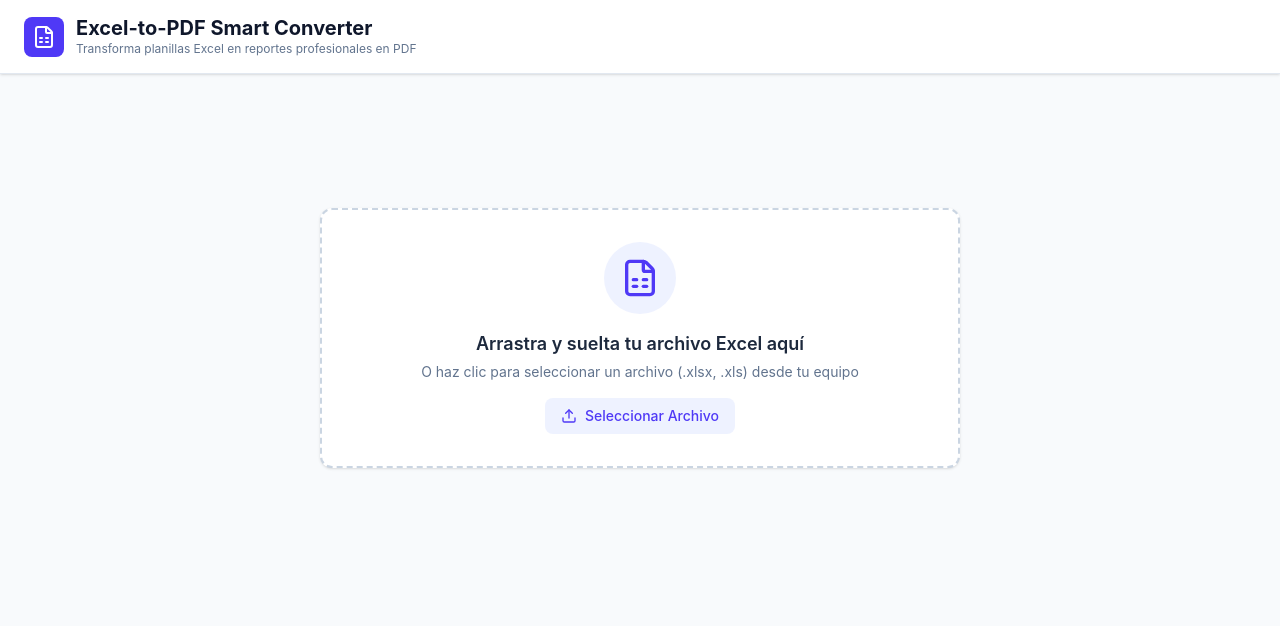
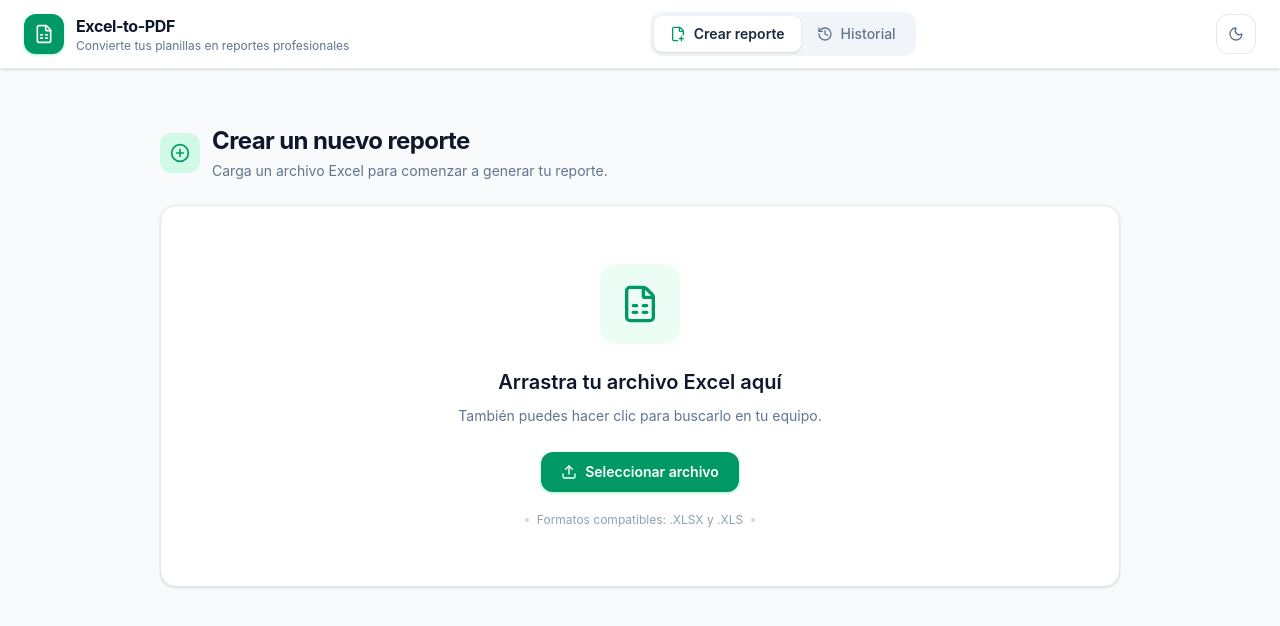
Before and after one commit to MatiRaimondi1/Excel-to-Report-Smart, a React (Vite) app: page / in a window 1280 px wide. Shown: the top 626 px of the page. Built offline with nearby package versions, Linux system fonts and the light colour scheme.

Commit message:
Updated UI

```diff
--- a/src/App.jsx
+++ b/src/App.jsx
@@ -3,8 +3,10 @@ import { DataProvider, useData } from "./context/DataContext";
 import FileUpload from "./components/FileUpload";
 import DataExplorer from "./components/DataExplorer";
 import {
+  FilePlusCorner,
   FileSpreadsheet,
-  RefreshCw,
+  Moon,
+  RotateCcwClock,
 } from "lucide-react";
 
 function MainContent() {
@@ -13,33 +15,85 @@ function MainContent() {
   return (
     <main className="min-h-screen bg-slate-50 text-slate-800 flex flex-col">
       {/* Header */}
-      <header className="bg-white border-b border-slate-200 px-6 py-4 shadow-sm sticky top-0 z-20">
-        <div className="max-w-7xl mx-auto flex items-center justify-between">
-          <div className="flex items-center gap-3">
-            <div className="p-2 bg-indigo-600 text-white rounded-lg">
-              <FileSpreadsheet className="w-6 h-6" />
+      <header className="sticky top-0 z-20 border-b border-slate-200/80 bg-white/95 px-4 py-3 shadow-sm backdrop-blur-md sm:px-6">
+        <div className="mx-auto flex max-w-7xl items-center justify-between gap-6">
+          {/* Brand */}
+          <div className="flex min-w-0 items-center gap-3">
+            <div className="flex h-10 w-10 shrink-0 items-center justify-center rounded-xl bg-emerald-600 text-white shadow-sm shadow-emerald-200">
+              <FileSpreadsheet className="h-5 w-5" />
             </div>
-            <div>
-              <h1 className="text-xl font-bold text-slate-900 leading-tight">
-                Excel-to-PDF Smart Converter
+
+            <div className="min-w-0">
+              <h1 className="truncate text-[15px] font-bold tracking-tight text-slate-900 sm:text-base">
+                Excel-to-PDF
               </h1>
-              <p className="text-xs text-slate-500">
-                {fileName
-                  ? `Archivo: ${fileName}`
-                  : "Transforma planillas Excel en reportes profesionales en PDF"}
+
+              <p className="hidden max-w-md truncate text-xs text-slate-500 sm:block">
+                Convierte tus planillas en reportes profesionales
               </p>
             </div>
           </div>
 
-          {rawData && (
+          {/* Navigation */}
+          <nav className="hidden items-center rounded-xl bg-slate-100 p-1 md:flex">
             <button
-              onClick={resetData}
-              className="inline-flex items-center gap-2 px-3 py-1.5 text-sm font-medium text-slate-600 hover:text-slate-900 bg-slate-100 hover:bg-slate-200 rounded-lg transition-colors"
+              className="
+          inline-flex items-center gap-2 rounded-lg
+          bg-white px-4 py-2
+          text-sm font-semibold text-slate-800
+          shadow-sm
+          transition-all duration-200
+        "
             >
-              <RefreshCw className="w-4 h-4" />
-              Cargar otro archivo
+              <FilePlusCorner className="h-4 w-4 text-emerald-600" />
+              Crear reporte
             </button>
-          )}
+
+            <button
+              className="
+          inline-flex items-center gap-2 rounded-lg
+          px-4 py-2
+          text-sm font-medium text-slate-500
+          transition-all duration-200
+          hover:bg-white/70 hover:text-slate-800
+        "
+            >
+              <RotateCcwClock className="h-4 w-4" />
+              Historial
+            </button>
+          </nav>
+
+          {/* Actions */}
+          <div className="flex shrink-0 items-center gap-2">
+            {fileName && (
+              <div className="hidden items-center gap-2 rounded-lg border border-emerald-100 bg-emerald-50 px-3 py-2 lg:flex">
+                <span className="h-2 w-2 rounded-full bg-emerald-500" />
+
+                <span className="max-w-[180px] truncate text-xs font-medium text-emerald-700">
+                  {fileName}
+                </span>
+              </div>
+            )}
+
+            <button
+              type="button"
+              aria-label="Cambiar tema"
+              className="
+          flex h-10 w-10 items-center justify-center
+          rounded-xl border border-slate-200
+          bg-white text-slate-500
+          transition-all duration-200
+          hover:border-slate-300
+          hover:bg-slate-50
+          hover:text-slate-800
+          focus:outline-none
+          focus:ring-2
+          focus:ring-emerald-500/30
+        "
+            >
+              <Moon className="h-4 w-4" />
+            </button>
+          </div>
         </div>
       </header>
 
--- a/src/components/FileUpload.jsx
+++ b/src/components/FileUpload.jsx
@@ -1,96 +1,235 @@
-import React, { useState, useRef } from "react";
+import React, { useRef, useState } from "react";
 import { useData } from "../context/DataContext";
-import { Upload, FileSpreadsheet, AlertCircle, Loader2 } from "lucide-react";
+import {
+  Upload,
+  FileSpreadsheet,
+  AlertCircle,
+  Loader2,
+  PlusCircle,
+  CheckCircle2,
+} from "lucide-react";
 
 export default function FileUpload() {
   const { processFile, isLoading, error } = useData();
+
   const [isDragging, setIsDragging] = useState(false);
   const fileInputRef = useRef(null);
 
   const handleDragOver = (e) => {
     e.preventDefault();
     e.stopPropagation();
+
+    if (!isLoading) {
       setIsDragging(true);
+    }
   };
 
   const handleDragLeave = (e) => {
     e.preventDefault();
     e.stopPropagation();
+
     setIsDragging(false);
   };
 
   const handleDrop = (e) => {
     e.preventDefault();
     e.stopPropagation();
+
     setIsDragging(false);
 
+    if (isLoading) return;
+
     const files = e.dataTransfer.files;
-    if (files && files.length > 0) {
+
+    if (files?.length > 0) {
       processFile(files[0]);
     }
   };
 
   const handleFileChange = (e) => {
     const files = e.target.files;
-    if (files && files.length > 0) {
+
+    if (files?.length > 0) {
       processFile(files[0]);
+    }
+
+    e.target.value = "";
+  };
+
+  const handleKeyDown = (e) => {
+    if ((e.key === "Enter" || e.key === " ") && !isLoading) {
+      e.preventDefault();
+      fileInputRef.current?.click();
     }
   };
 
   return (
-    <div className="w-full max-w-2xl mx-auto my-8 p-4">
+    <section className="w-full max-w-5xl mx-auto px-4 py-8 sm:px-6 lg:px-8">
+      {/* Header */}
+      <div className="mb-6">
+        <div className="flex items-center gap-3">
+          <div className="flex h-10 w-10 items-center justify-center rounded-xl bg-emerald-100 text-emerald-600">
+            <PlusCircle className="h-5 w-5" />
+          </div>
+
+          <div>
+            <h2 className="text-xl font-bold tracking-tight text-slate-900 sm:text-2xl">
+              Crear un nuevo reporte
+            </h2>
+
+            <p className="mt-1 text-sm text-slate-500">
+              Carga un archivo Excel para comenzar a generar tu reporte.
+            </p>
+          </div>
+        </div>
+      </div>
+
+      {/* Upload Card */}
       <div
+        role="button"
+        tabIndex={isLoading ? -1 : 0}
+        aria-disabled={isLoading}
+        aria-label="Subir archivo Excel"
+        onKeyDown={handleKeyDown}
         onDragOver={handleDragOver}
         onDragLeave={handleDragLeave}
         onDrop={handleDrop}
-        onClick={() => fileInputRef.current?.click()}
-        className={`border-2 border-dashed rounded-xl p-8 text-center cursor-pointer transition-all duration-200 flex flex-col items-center justify-center min-h-[260px] ${
+        onClick={() => !isLoading && fileInputRef.current?.click()}
+        className={`
+          group relative overflow-hidden rounded-2xl border
+          bg-white p-6 shadow-sm
+          transition-all duration-300
+          sm:p-10
+          ${
             isDragging
-            ? "border-indigo-500 bg-indigo-50/50 scale-[1.01]"
-            : "border-slate-300 hover:border-indigo-400 bg-white hover:bg-slate-50/50 shadow-sm"
-        }`}
+              ? "border-emerald-500 bg-emerald-50/60 shadow-lg shadow-emerald-100/60"
+              : "border-slate-200 hover:border-emerald-300 hover:shadow-md"
+          }
+          ${isLoading ? "cursor-wait" : "cursor-pointer"}
+        `}
       >
-        <input
-          type="file"
-          ref={fileInputRef}
-          onChange={handleFileChange}
-          accept=".xlsx, .xls"
-          className="hidden"
+        {/* Decorative background */}
+        <div
+          className={`
+            pointer-events-none absolute -right-20 -top-20 h-48 w-48
+            rounded-full bg-emerald-100/40 blur-3xl
+            transition-opacity duration-300
+            ${isDragging ? "opacity-100" : "opacity-0 group-hover:opacity-100"}
+          `}
         />
 
+        <input
+          ref={fileInputRef}
+          type="file"
+          accept=".xlsx,.xls"
+          onChange={handleFileChange}
+          className="hidden"
+          disabled={isLoading}
+        />
+
+        <div className="relative flex min-h-[300px] flex-col items-center justify-center text-center">
           {isLoading ? (
-          <div className="flex flex-col items-center space-y-3">
-            <Loader2 className="w-12 h-12 text-indigo-600 animate-spin" />
-            <p className="text-sm font-medium text-slate-600">
-              Procesando archivo Excel...
+            <>
+              {/* Loading */}
+              <div className="relative mb-6">
+                <div className="flex h-20 w-20 items-center justify-center rounded-2xl bg-emerald-50">
+                  <Loader2 className="h-10 w-10 animate-spin text-emerald-600" />
+                </div>
+
+                <div className="absolute -bottom-2 -right-2 flex h-7 w-7 items-center justify-center rounded-full border-4 border-white bg-emerald-500">
+                  <CheckCircle2 className="h-3.5 w-3.5 text-white" />
+                </div>
+              </div>
+
+              <h3 className="text-base font-semibold text-slate-800">
+                Procesando tu archivo
+              </h3>
+
+              <p className="mt-2 max-w-sm text-sm leading-6 text-slate-500">
+                Estamos analizando los datos del Excel. Esto puede tardar unos
+                segundos.
               </p>
+
+              <div className="mt-6 h-1.5 w-48 overflow-hidden rounded-full bg-slate-100">
+                <div className="h-full w-2/3 animate-pulse rounded-full bg-emerald-500" />
               </div>
+            </>
           ) : (
             <>
-            <div className="p-4 bg-indigo-50 text-indigo-600 rounded-full mb-4">
-              <FileSpreadsheet className="w-10 h-10" />
+              {/* Icon */}
+              <div
+                className={`
+                  mb-6 flex h-20 w-20 items-center justify-center
+                  rounded-2xl transition-all duration-300
+                  ${
+                    isDragging
+                      ? "scale-110 bg-emerald-100 text-emerald-700"
+                      : "bg-emerald-50 text-emerald-600 group-hover:scale-105 group-hover:bg-emerald-100"
+                  }
+                `}
+              >
+                <FileSpreadsheet className="h-10 w-10" />
               </div>
-            <h3 className="text-lg font-semibold text-slate-800 mb-1">
-              Arrastra y suelta tu archivo Excel aquí
+
+              {/* Text */}
+              <h3 className="text-lg font-semibold text-slate-900 sm:text-xl">
+                {isDragging
+                  ? "Suelta el archivo aquí"
+                  : "Arrastra tu archivo Excel aquí"}
               </h3>
-            <p className="text-sm text-slate-500 mb-4">
-              O haz clic para seleccionar un archivo (.xlsx, .xls) desde tu
-              equipo
+
+              <p className="mt-2 max-w-md text-sm leading-6 text-slate-500">
+                También puedes hacer clic para buscarlo en tu equipo.
               </p>
-            <span className="inline-flex items-center gap-2 px-4 py-2 text-sm font-medium text-indigo-600 bg-indigo-50 rounded-lg hover:bg-indigo-100 transition-colors">
-              <Upload className="w-4 h-4" />
-              Seleccionar Archivo
-            </span>
+
+              {/* Button */}
+              <div
+                className="
+                  mt-6 inline-flex items-center gap-2 rounded-xl
+                  bg-emerald-600 px-5 py-2.5
+                  text-sm font-semibold text-white
+                  shadow-sm shadow-emerald-200
+                  transition-all duration-200
+                  group-hover:bg-emerald-700
+                  group-hover:shadow-md
+                "
+              >
+                <Upload className="h-4 w-4" />
+                Seleccionar archivo
+              </div>
+
+              {/* Supported formats */}
+              <div className="mt-5 flex items-center gap-2 text-xs text-slate-400">
+                <span className="h-1 w-1 rounded-full bg-slate-300" />
+                Formatos compatibles: .XLSX y .XLS
+                <span className="h-1 w-1 rounded-full bg-slate-300" />
+              </div>
             </>
           )}
         </div>
+      </div>
 
+      {/* Error */}
       {error && (
-        <div className="mt-4 p-4 bg-rose-50 border border-rose-200 rounded-lg flex items-center gap-3 text-rose-700 text-sm">
-          <AlertCircle className="w-5 h-5 flex-shrink-0" />
-          <span>{error}</span>
+        <div
+          role="alert"
+          className="
+            mt-4 flex items-start gap-3 rounded-xl
+            border border-rose-200 bg-rose-50
+            px-4 py-3.5 text-sm text-rose-700
+            shadow-sm
+          "
+        >
+          <div className="mt-0.5 flex h-7 w-7 shrink-0 items-center justify-center rounded-lg bg-rose-100">
+            <AlertCircle className="h-4 w-4 text-rose-600" />
+          </div>
+
+          <div>
+            <p className="font-semibold">No pudimos procesar el archivo</p>
+            <p className="mt-0.5 text-rose-600/90">{error}</p>
+          </div>
         </div>
       )}
-    </div>
+    </section>
   );
 }
```
Lines whose indentation alone changed are shown as unchanged.
